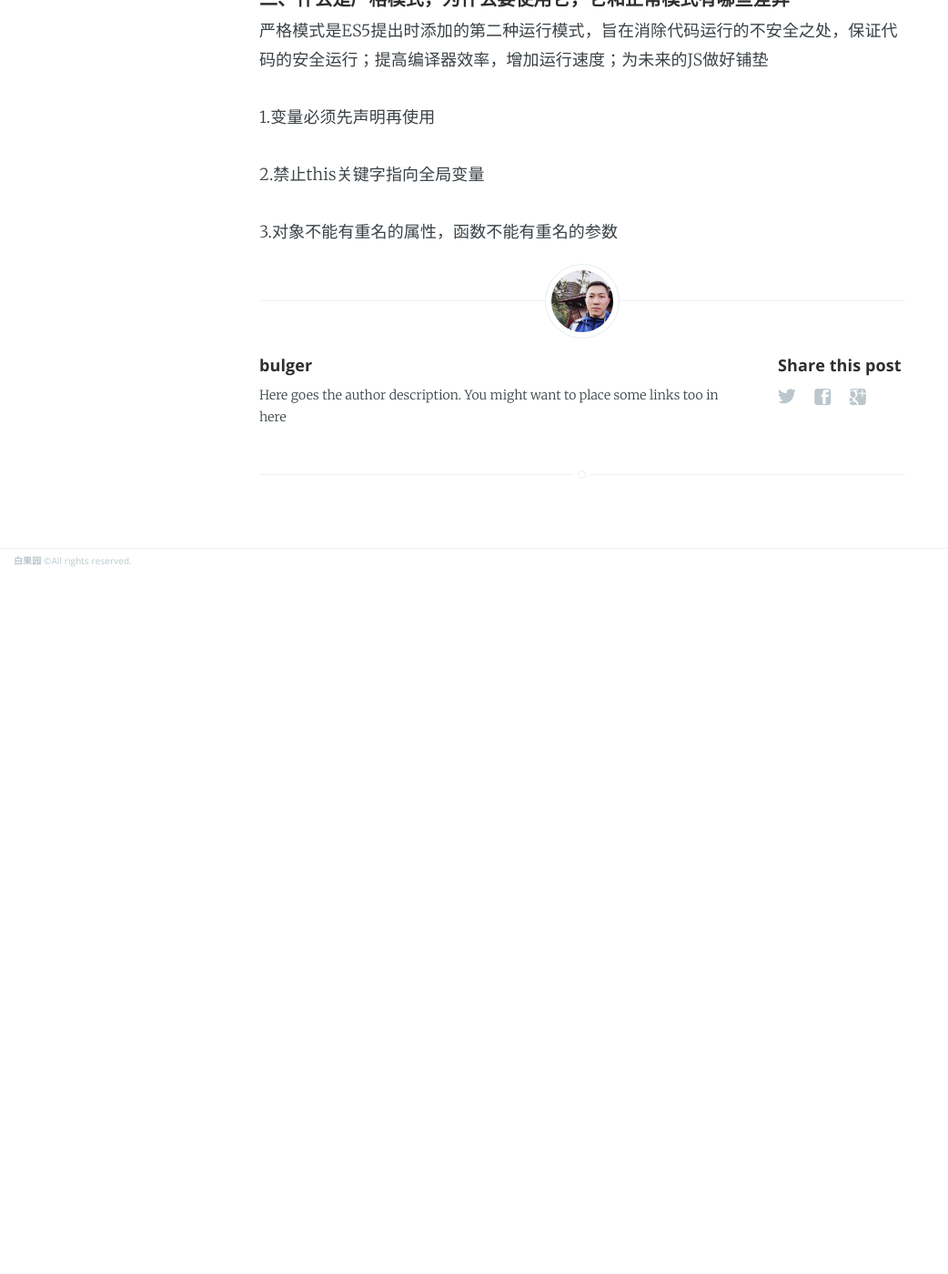
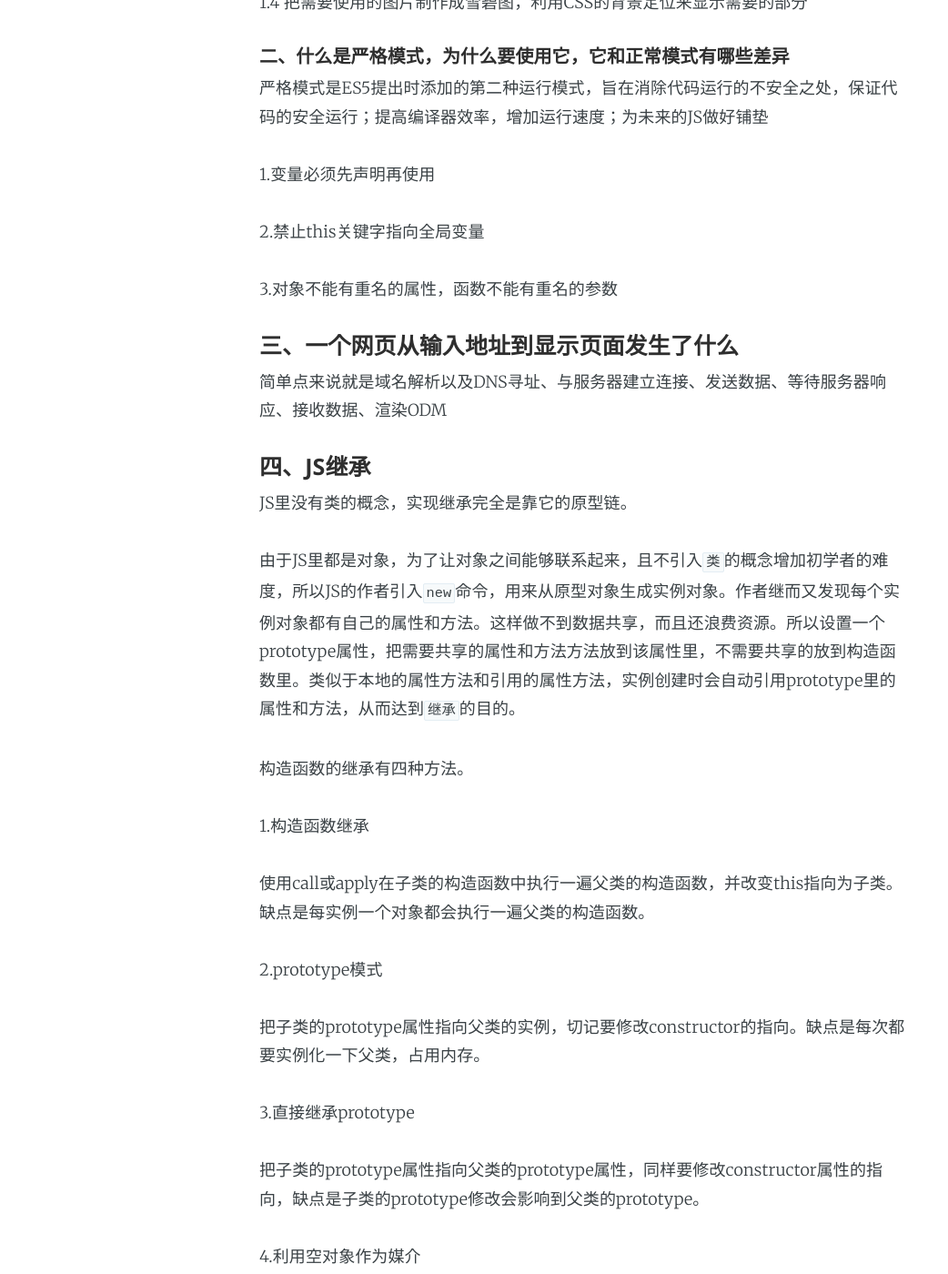
Before and after one commit to bulgerxie/bulgerxie.github.io, a Jekyll site: the page built from _posts/2017-01-05-interview.markdown, in a window 1280 px wide and 1400 px high, scrolled down 933 px. Shown: the whole window at 91% size, without its empty margins (0-1042 px from the left). Built offline with Jekyll 4.4.1, drawn with Linux system fonts in a browser that asks for light colours; before the commit the page ends 1563 px from its top, so only the background shows below that; some of the changed text lies outside the part shown.

Commit message:
博客更新

```diff
--- a/_posts/2017-01-05-interview.markdown
+++ b/_posts/2017-01-05-interview.markdown
@@ -11,7 +11,8 @@ excerpt: 一、从HTML、CSS、JS谈谈如何优化网站页面性能
 {% highlight javascript %}
     <img width="100" height="100" src="img.jpg" alt="img" />
 {% endhighlight %}
-这样你的原图应该是`100x100`,而不是把`300x300`的图片压缩使用。
+这样你的原图应该是`100x100`，而不是把`300x300`的图片压缩使用。
+静态资源域名控制到2~4个之间，因为浏览器对相同域名的并发链接数有限制，一般为6~8个连接，且每个域名的第一个连接都要经历DNS查询。
 
 1.2 从CSS的角度来看，样式主要使用外部样式和内嵌样式，使用外部样式是因为它能在浏览器中缓存，多次访问的话就不需要每次都发送HTTP请求，使用内嵌样式的话虽然减少了HTTP请求，但是增加了HTML的文件大小。
 
@@ -20,6 +21,7 @@ excerpt: 一、从HTML、CSS、JS谈谈如何优化网站页面性能
 1.3 从JS角度来看，我们可以使用严格模式提升代码的编译器效率；避免使用JS修改页面布局，减少DOM结构的访问；使用事件代理；压缩合并后在`</body>`前引入外部JS。
 
 1.4 把需要使用的图片制作成雪碧图，利用CSS的背景定位来显示需要的部分
+
 ##### 二、什么是严格模式，为什么要使用它，它和正常模式有哪些差异
 严格模式是ES5提出时添加的第二种运行模式，旨在消除代码运行的不安全之处，保证代码的安全运行；提高编译器效率，增加运行速度；为未来的JS做好铺垫
 
@@ -28,3 +30,35 @@ excerpt: 一、从HTML、CSS、JS谈谈如何优化网站页面性能
 2.禁止this关键字指向全局变量
 
 3.对象不能有重名的属性，函数不能有重名的参数
+
+#### 三、一个网页从输入地址到显示页面发生了什么
+简单点来说就是域名解析以及DNS寻址、与服务器建立连接、发送数据、等待服务器响应、接收数据、渲染ODM
+
+#### 四、JS继承
+JS里没有类的概念，实现继承完全是靠它的原型链。
+
+由于JS里都是对象，为了让对象之间能够联系起来，且不引入`类`的概念增加初学者的难度，所以JS的作者引入`new`命令，用来从原型对象生成实例对象。作者继而又发现每个实例对象都有自己的属性和方法。这样做不到数据共享，而且还浪费资源。所以设置一个prototype属性，把需要共享的属性和方法方法放到该属性里，不需要共享的放到构造函数里。类似于本地的属性方法和引用的属性方法，实例创建时会自动引用prototype里的属性和方法，从而达到`继承`的目的。
+
+构造函数的继承有四种方法。
+
+1.构造函数继承
+
+使用call或apply在子类的构造函数中执行一遍父类的构造函数，并改变this指向为子类。缺点是每实例一个对象都会执行一遍父类的构造函数。
+
+2.prototype模式
+
+把子类的prototype属性指向父类的实例，切记要修改constructor的指向。缺点是每次都要实例化一下父类，占用内存。
+
+3.直接继承prototype
+
+把子类的prototype属性指向父类的prototype属性，同样要修改constructor属性的指向，缺点是子类的prototype修改会影响到父类的prototype。
+
+4.利用空对象作为媒介
+
+使用一个空对象的prototype指向父类的prototype，然后再用子类的prototype指向空对象的prototype，这样就避免了第3中方式的缺点。
+
+5.拷贝继承
+
+把父类的prototype上的属性和方法拷贝到子类的prototype。
+
+非构造函数的继承有object()方法、浅拷贝和深拷贝
```
